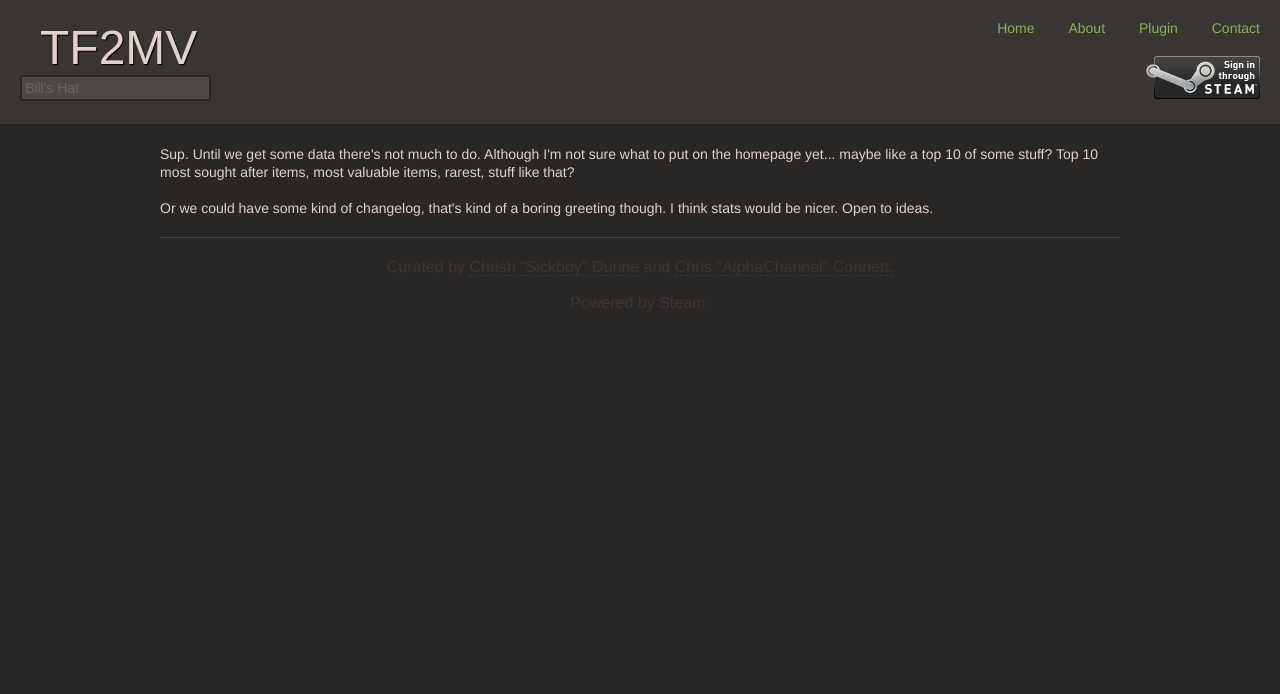
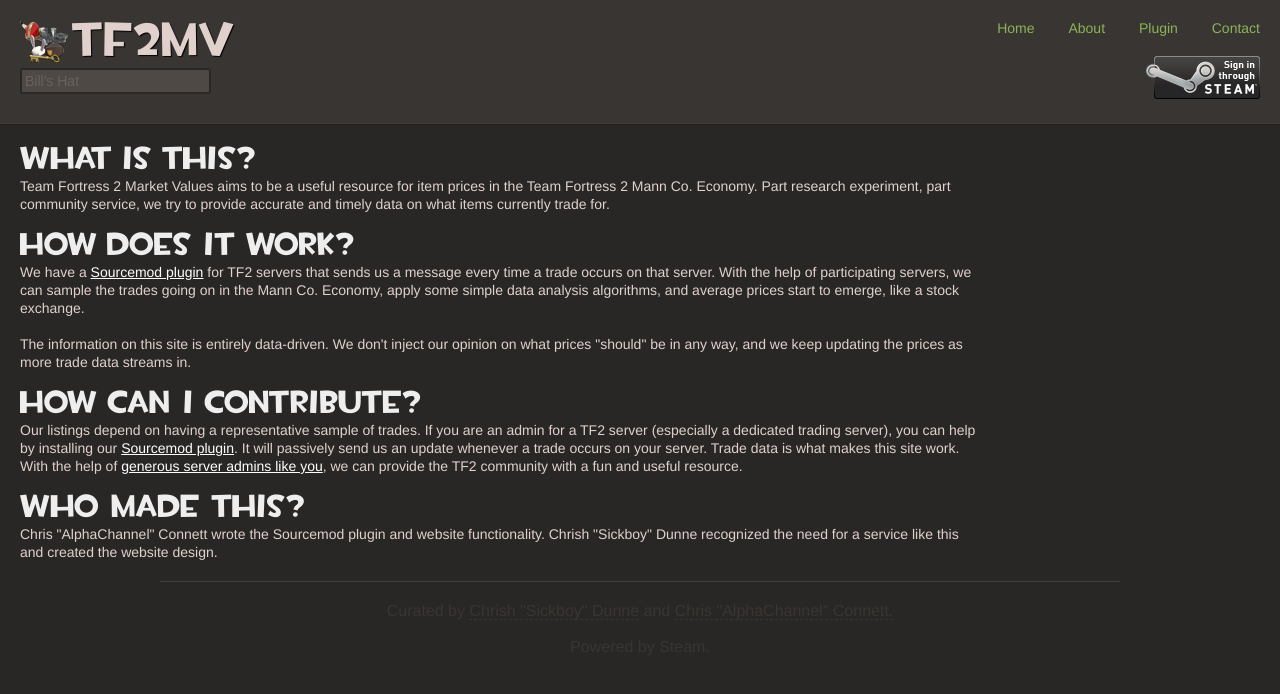
Before and after one commit to cconnett/tf2mv, a Flask app: page / in a window 1280 px wide. Shown: the top 694 px of the page. Run offline with Flask 2, Linux system fonts and the light colour scheme; parts of the project's set-up code (start-up, migrations or seed data) failed here and were passed over.

Commit message:
Added "about page".  Temporarily routed / to about().  Added styles for new content.  Added logo and fonts.

```diff
--- a/website/main.py
+++ b/website/main.py
@@ -1,7 +1,7 @@
 from flask import render_template
 from website import app
 
-@app.route("/")
+#@app.route("/")
 def hello():
     return render_template('index.html')
 
@@ -9,6 +9,6 @@
 def plugin():
     return render_template('plugin.html')
 
-@app.route("/about")
+@app.route("/")
 def about():
     return render_template('about.html')
--- a/website/static/css/screen.css
+++ b/website/static/css/screen.css
@@ -9,6 +9,17 @@
 
 html {
 	font-size: 16px;
+        color: lightgrey;
+}
+
+@font-face {
+    font-family: "TF2 Build";
+    src: url("/static/fonts/tf2build.ttf");
+}
+
+@font-face {
+    font-family: "TF2 Secondary";
+    src: url("/static/fonts/tf2secondary.ttf");
 }
 
 body {
@@ -24,6 +35,14 @@
 	margin: 0;
 }
 
+h1,h2,h3 {
+    font-family: "TF2 Build";
+    color: #eee;
+}
+
+a {
+    color: white;
+}
 
 /* - Header ----- */
 #header {
@@ -41,22 +60,27 @@
 	float: right;
 }
 
-#header #logo {
-	padding: 0 0 0 20px;
+#header #logo a {
+	text-decoration: none;
 }
 
-#header #logo h1 {
-	font-family: 'TF2 Build', sans-serif;
-	font-size: 3.000em;
+#header #logo a img {
+    display:block;
+    float: left;
+    vertical-align: text-bottom;
+    margin-right:4px;
+    border:none;
+}
+#header #logo a span {
+	color: #e0d1cc;
+        padding:0;
+
+	text-shadow: 1px 1px 1px #000;
+        font-family: 'TF2 Build', sans-serif;
+	font-size: 3em;
 }
 
-#header #logo h1 a {
-	color: #e0d1cc;
-	text-decoration: none;
-	text-shadow: 1px 1px 1px #000;
-}
-
-#header #logo h1 a:hover {
+#header #logo a span:hover {
 	color: #fff;
 }
 
@@ -115,8 +139,8 @@
 }
 
 #container #content {
-	margin: 20px auto 0;
-	width: 960px;
+	margin: 20px auto 0 20px;
+	max-width: 960px;
 }
 
 #container #content p {
@@ -132,7 +156,7 @@
 	margin: 20px auto 0;
 	padding: 20px 0 0;
 	text-align: center;
-	width: 960px;
+	max-width: 960px;
 }
 
 #footer p {
--- a/website/templates/about.html
+++ b/website/templates/about.html
@@ -1,3 +1,44 @@
 {% extends "index.html" %}
 {% block content %}
+
+<h1>What is this?</h1>
+
+<p>Team Fortress 2 Market Values aims to be a useful resource for item
+prices in the Team Fortress 2 Mann Co. Economy.  Part research
+experiment, part community service, we try to provide accurate and
+timely data on what items currently trade for.</p>
+
+<h1>How does it work?</h1>
+
+<p>We have a <a href="/plugin">Sourcemod plugin</a> for TF2 servers
+that sends us a message every time a trade occurs on that server.
+With the help of participating servers, we can sample the trades going
+on in the Mann Co. Economy, apply some simple data analysis
+algorithms, and average prices start to emerge, like a stock exchange.
+</p>
+
+<p>The information on this site is entirely data-driven.  We don't
+inject our opinion on what prices "should" be in any way, and we keep
+updating the prices as more trade data streams in.
+</p>
+
+<h1>How can I contribute?</h1>
+
+<p>Our listings depend on having a representative sample of trades.
+If you are an admin for a TF2 server (especially a dedicated trading
+server), you can help by installing our <a href="/plugin">Sourcemod
+plugin</a>.  It will passively send us an update whenever a trade
+occurs on your server.  Trade data is what makes this site work.  With
+the help of <a href="/contributors">generous server admins like
+you</a>, we can provide the TF2 community with a fun and useful
+resource.
+</p>
+
+<h1>Who made this?</h1>
+
+<p>Chris "AlphaChannel" Connett wrote the Sourcemod plugin and website
+functionality.  Chrish "Sickboy" Dunne recognized the need for a
+service like this and created the website design.
+</p>
+
 {% endblock %}
--- a/website/templates/index.html
+++ b/website/templates/index.html
@@ -14,7 +14,10 @@
 	<div id="header">
 		<div class="left">
 			<div id="logo">
-				<h1><a href="/" title="Team Fortress 2 Market Value">TF2MV</a></h1>
+                          <a href="/" title="Team Fortress 2 Market Value">
+                            <img src="/static/images/logo.png"/>
+                            <span>TF2MV</span>
+                          </a>
 			</div>
 
 			<div id="search">
--- a/website/templates/plugin.html
+++ b/website/templates/plugin.html
@@ -10,5 +10,5 @@
 
 <p>Then you can install our plugin just by dropping it into the plugins folder on your server.  It should load on the next map change.</p>
 
-<p>You can download the plugin <a href="/static/tf2mv.smx">here</a>.  The current version is 1.1.0{# {{ version }} #}.  The source is available on <a href="https://github.com/cconnett/tf2mv">GitHub</a></p>.
+<p>You can download the plugin <a href="/static/tf2mv.smx">here</a>.  The current version is 1.1.0{# {{ version }} #}.  The source is available on <a href="https://github.com/cconnett/tf2mv">GitHub</a>.</p>
 {% endblock %}
```
Also changed, not shown: website/static/fonts/tf2build.ttf (added), website/static/fonts/tf2secondary.ttf (added), website/static/images/logo.png (added).
